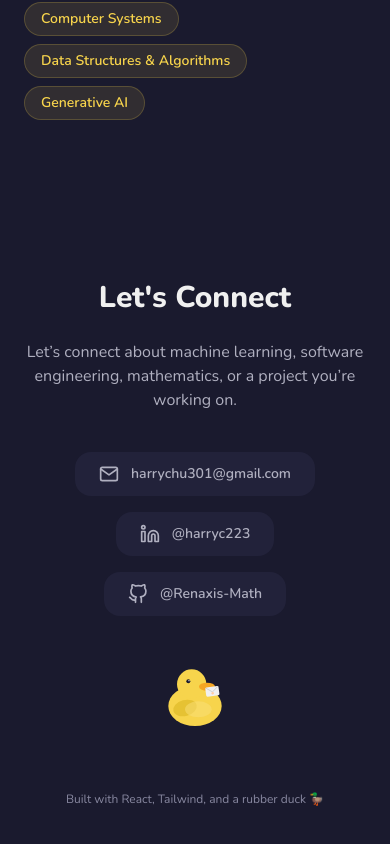
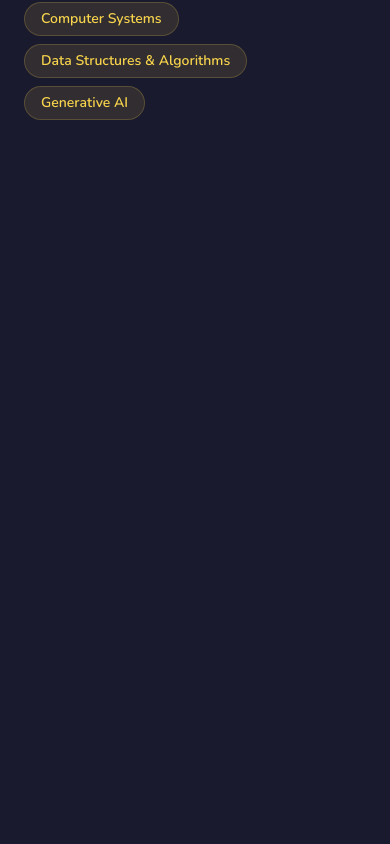
Before and after one commit to hoang-real/hoang-chu-portfolio, a React (Vite) app: page / in a window 390 px wide. Shown: the part 6380-7224 px from the top of the page. After the commit the page ends 6580 px from the top, so only its background shows below. Built offline with nearby package versions, Linux system fonts and the light colour scheme.

Commit message:
Remove the contact section from the portfolio.

```diff
--- a/index.html
+++ b/index.html
@@ -19,7 +19,7 @@
       html { background: #1a1a2e; color-scheme: dark; }
       body { margin: 0; background: #1a1a2e; color: #f0f0f0; }
     </style>
-    <meta name="description" content="Hoang Chu — computer science, mathematics, and machine learning. Experience, projects, and contact information." />
+    <meta name="description" content="Hoang Chu — computer science, mathematics, and machine learning. Experience, projects, and skills." />
     <title>Hoang Chu — Portfolio</title>
   </head>
   <body>
--- a/src/App.jsx
+++ b/src/App.jsx
@@ -6,7 +6,6 @@ import Experience from "./components/Experience";
 import Projects from "./components/Projects";
 import Skills from "./components/Skills";
 import About from "./components/About";
-import Contact from "./components/Contact";
 
 const Thoughts = lazy(() => import("./pages/Thoughts"));
 
@@ -20,7 +19,6 @@ function PortfolioLayout() {
         <Experience />
         <Projects />
         <Skills />
-        <Contact />
       </main>
     </>
   );
--- a/src/components/Contact.jsx
+++ /dev/null
@@ -1,105 +0,0 @@
-import { motion } from "framer-motion";
-import content from "../data/content";
-import { EnvelopeDuck, WobbleDuck } from "../assets/duck";
-
-function Icon({ children }) {
-  return (
-    <svg width="20" height="20" viewBox="0 0 24 24" fill="none" stroke="currentColor" strokeWidth="2" strokeLinecap="round" strokeLinejoin="round" aria-hidden="true">
-      {children}
-    </svg>
-  );
-}
-
-const links = [
-  {
-    icon: (
-      <Icon>
-        <path d="M4 4h16c1.1 0 2 .9 2 2v12c0 1.1-.9 2-2 2H4c-1.1 0-2-.9-2-2V6c0-1.1.9-2 2-2z" />
-        <path d="M22 6 12 13 2 6" />
-      </Icon>
-    ),
-    href: `mailto:${content.contact.email}`,
-    label: content.contact.email,
-    color: "hover:text-accent-peach",
-  },
-  {
-    icon: (
-      <Icon>
-        <path d="M16 8a6 6 0 0 1 6 6v7h-4v-7a2 2 0 0 0-2-2 2 2 0 0 0-2 2v7h-4v-7a6 6 0 0 1 6-6z" />
-        <rect x="2" y="9" width="4" height="12" />
-        <circle cx="4" cy="4" r="2" />
-      </Icon>
-    ),
-    href: content.contact.linkedin,
-    label: `@${content.contact.linkedin?.split("/").filter(Boolean).pop()}`,
-    color: "hover:text-accent-mint",
-  },
-  {
-    icon: (
-      <Icon>
-        <path d="M9 19c-5 1.5-5-2.5-7-3m14 6v-3.87a3.37 3.37 0 0 0-.94-2.61c3.14-.35 6.44-1.54 6.44-7A5.44 5.44 0 0 0 20 4.77 5.07 5.07 0 0 0 19.91 1S18.73.65 16 2.48a13.38 13.38 0 0 0-7 0C6.27.65 5.09 1 5.09 1A5.07 5.07 0 0 0 5 4.77a5.44 5.44 0 0 0-1.5 3.78c0 5.42 3.3 6.61 6.44 7A3.37 3.37 0 0 0 9 18.13V22" />
-      </Icon>
-    ),
-    href: content.contact.github,
-    label: `@${content.contact.github?.split("/").filter(Boolean).pop()}`,
-    color: "hover:text-accent-yellow",
-  },
-].filter((link) => link.href);
-
-export default function Contact() {
-  return (
-    <section id="contact" className="py-20 px-6 max-w-3xl mx-auto text-center">
-      <motion.h2
-        className="text-3xl md:text-4xl font-extrabold mb-6 text-text-primary"
-        initial={{ opacity: 0, y: 20 }}
-        whileInView={{ opacity: 1, y: 0 }}
-        viewport={{ once: true }}
-        transition={{ type: "spring", stiffness: 100, damping: 20 }}
-      >
-        Let's Connect
-      </motion.h2>
-
-      <motion.p
-        className="text-text-secondary mb-10 text-base"
-        style={{ whiteSpace: 'pre-line' }}
-        initial={{ opacity: 0, y: 20 }}
-        whileInView={{ opacity: 1, y: 0 }}
-        viewport={{ once: true }}
-        transition={{ type: "spring", stiffness: 100, damping: 20, delay: 0.1 }}
-      >
-        {content.contact.inviteLine}
-      </motion.p>
-
-      <motion.div
-        className="flex flex-col sm:flex-row items-center justify-center gap-4 mb-10"
-        initial={{ opacity: 0, y: 20 }}
-        whileInView={{ opacity: 1, y: 0 }}
-        viewport={{ once: true }}
-        transition={{ type: "spring", stiffness: 100, damping: 20, delay: 0.2 }}
-      >
-        {links.map(({ icon, href, label, color }) => (
-          <motion.a
-            key={href}
-            href={href}
-            target={href.startsWith("mailto") ? undefined : "_blank"}
-            rel="noopener noreferrer"
-            whileHover={{ scale: 1.05 }}
-            whileTap={{ scale: 0.95 }}
-            className={`flex items-center gap-3 bg-bg-card rounded-2xl px-6 py-3 text-text-secondary transition-colors ${color}`}
-          >
-            {icon}
-            <span className="text-sm font-semibold">{label}</span>
-          </motion.a>
-        ))}
-      </motion.div>
-
-      <WobbleDuck>
-        <EnvelopeDuck size={80} />
-      </WobbleDuck>
-
-      <p className="mt-12 text-text-muted text-xs">
-        Built with React, Tailwind, and a rubber duck 🦆
-      </p>
-    </section>
-  );
-}
--- a/src/data/content.js
+++ b/src/data/content.js
@@ -4,8 +4,7 @@ const content = {
       "About",
       "Experience",
       "Projects",
-      "Skills",
-      "Contact"
+      "Skills"
     ]
   },
   "hero": {
@@ -171,12 +170,6 @@ const content = {
         ]
       }
     ]
-  },
-  "contact": {
-    "email": "harrychu301@gmail.com",
-    "github": "https://github.com/Renaxis-Math",
-    "linkedin": "https://linkedin.com/in/harryc223",
-    "inviteLine": "Let’s connect about machine learning, software engineering, mathematics, or a project you’re working on."
   }
 };
 
```
